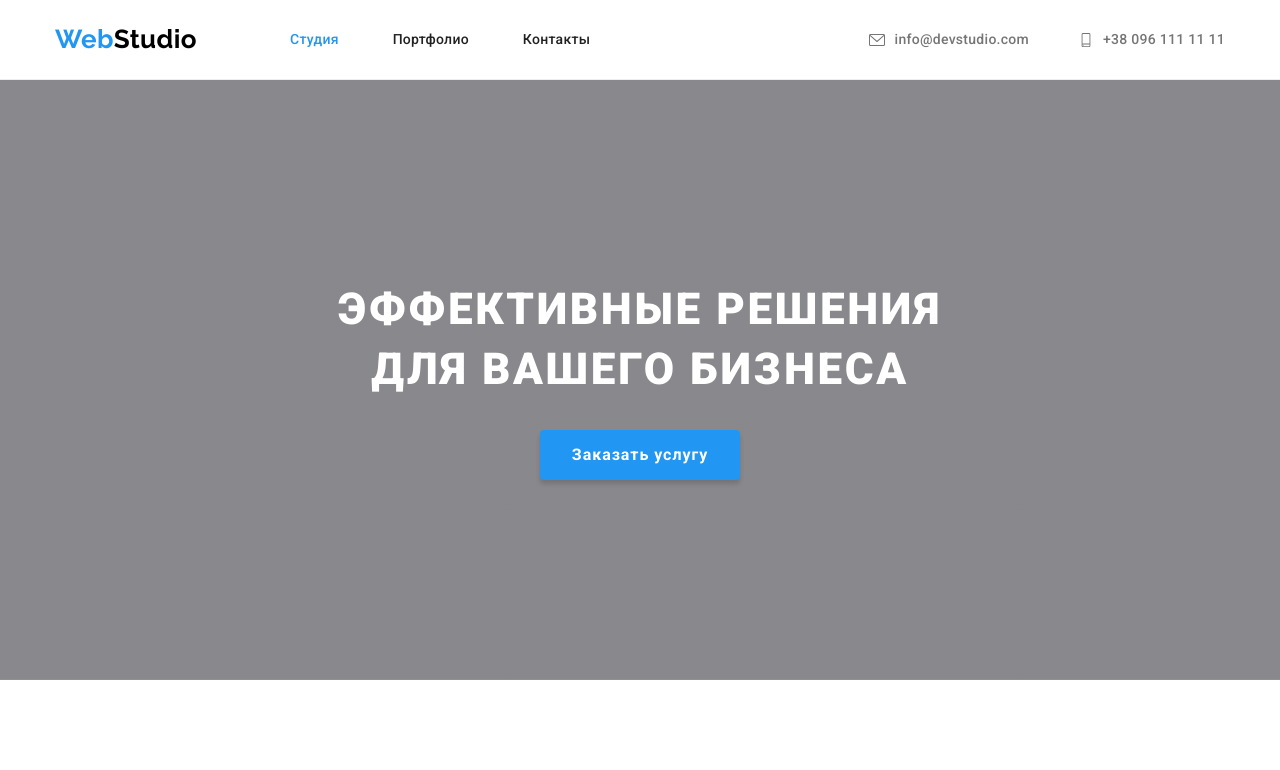
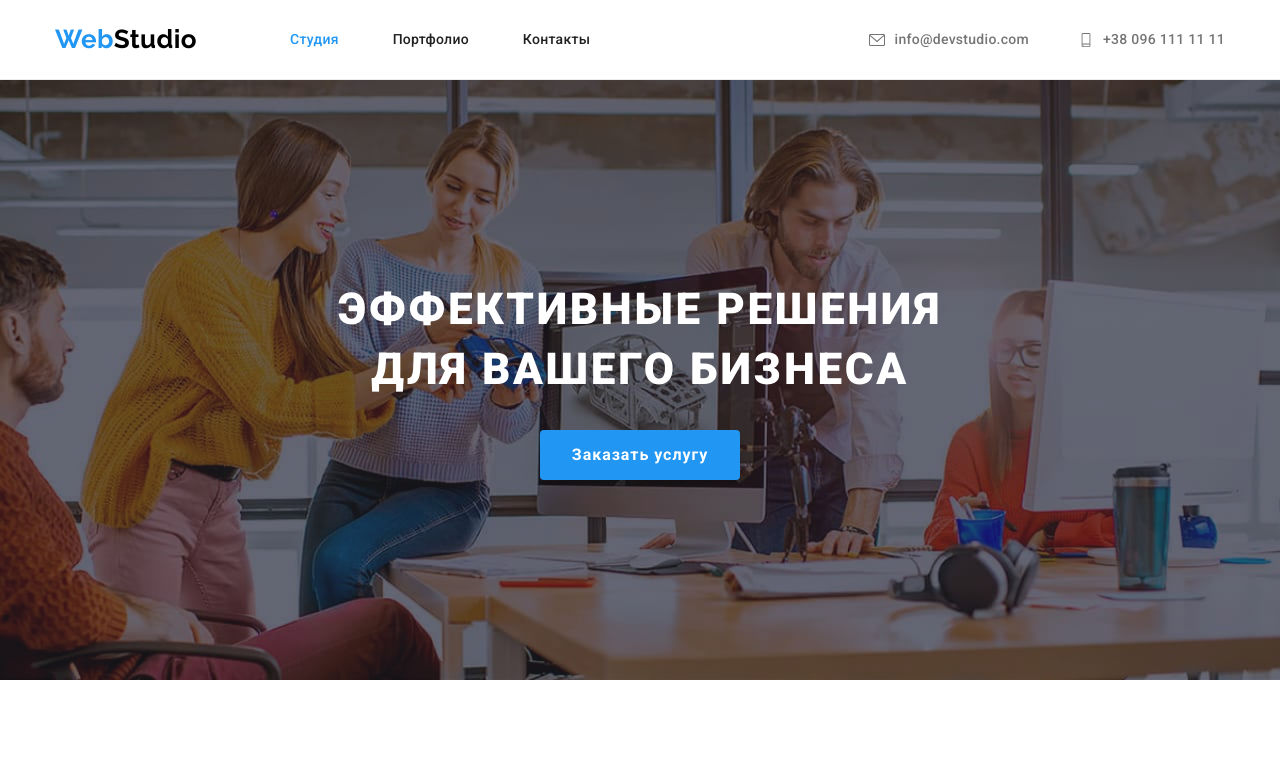
Before and after one commit to FinikBranson/goit-markup-hw-04, a plain HTML site: page index.html in a window 1280 px wide. Shown: the top 770 px of the page. Drawn offline with nearby package versions, Linux system fonts and the light colour scheme; the site is published under a folder, as on GitHub Pages, so addresses that start at the root find nothing.

Commit message:
fixed hero image

```diff
--- a/css/styles.css
+++ b/css/styles.css
@@ -160,12 +160,12 @@ ul {
 
 .hero.section {
   background-image: linear-gradient(to right, var(--gradient-colour), var(--gradient-colour)),
-    url(/images/hero-img.jpg);
+    url('../images/hero-img.jpg');
   background-repeat: no-repeat;
+  background-position: center;
   max-width: 1600px;
   margin-left: auto;
   margin-right: auto;
-  background-position: center;
 }
 
 .hero-title {
```
